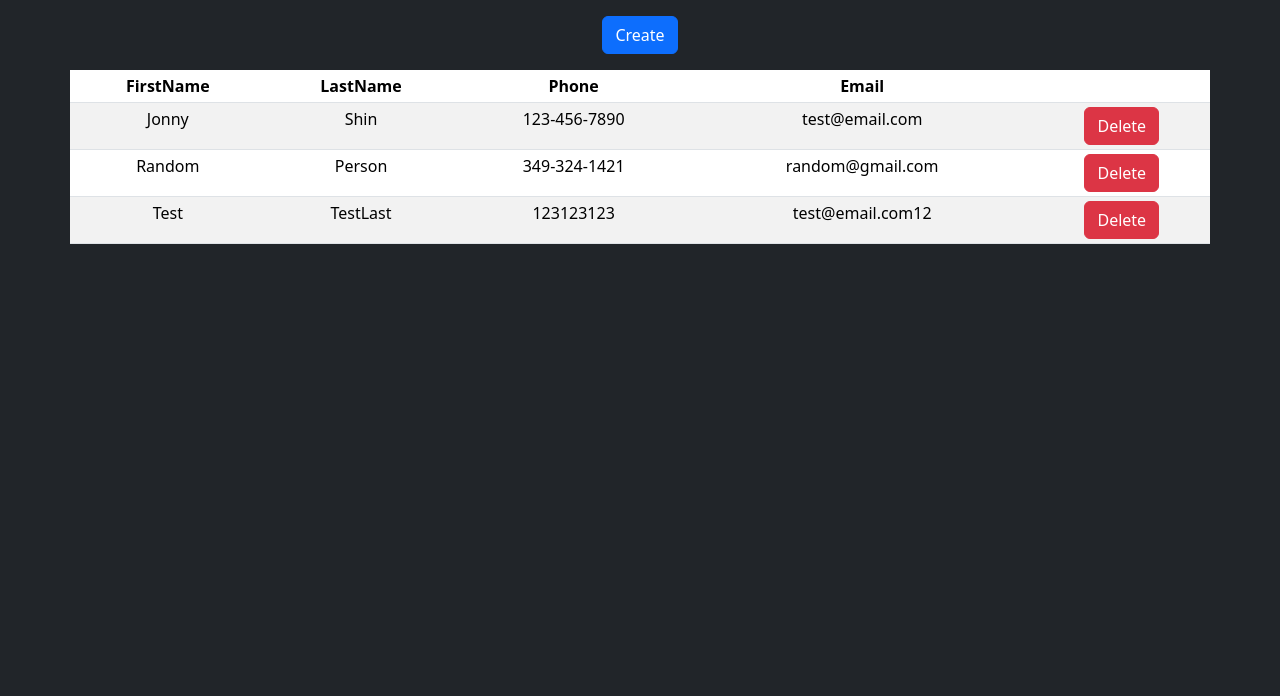
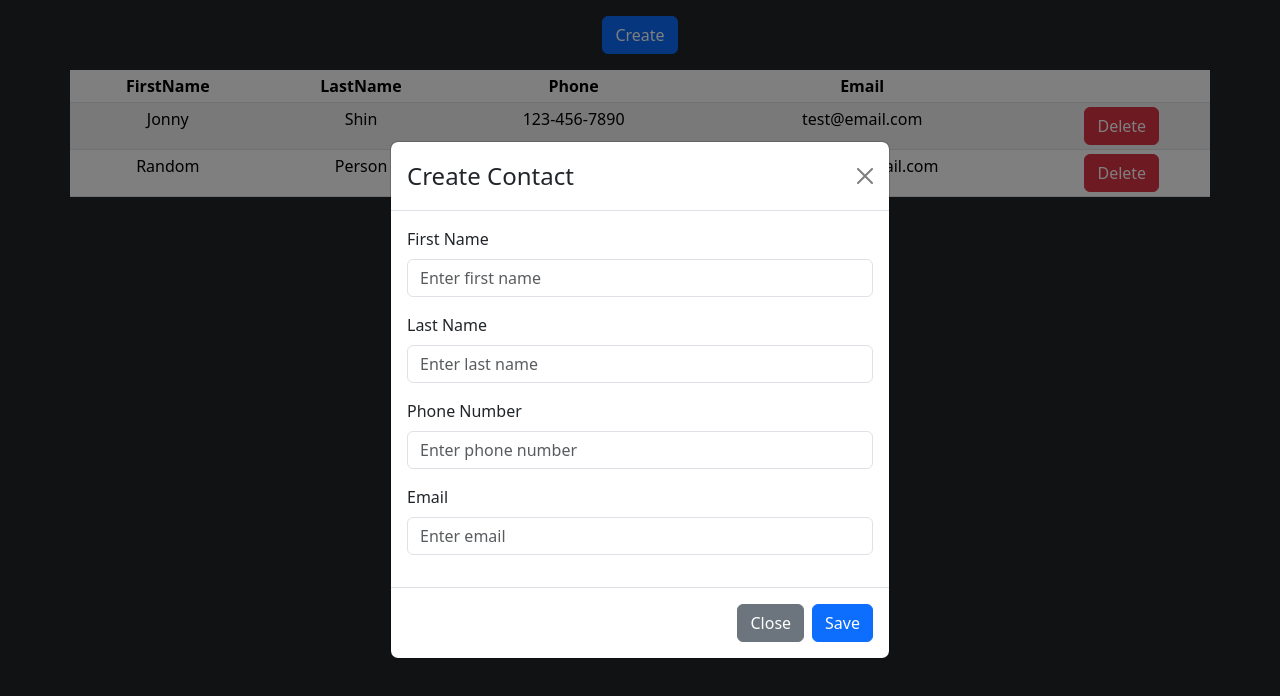
Before and after one commit to JShinault0620/rlcm, a React (Vite) app in the folder front/: page / in a window 1280 px wide. Both pictures are taken after a click on the button "Create". Shown: the top 696 px of the page. Built offline with nearby package versions, Linux system fonts and the light colour scheme.

Commit message:
create contact modal

```diff
--- a/front/src/components/CreateModal.tsx
+++ b/front/src/components/CreateModal.tsx
@@ -1,22 +1,84 @@
-import {Modal, Button} from 'react-bootstrap'
+import React, { useState } from 'react'
+import {Modal, Button, Form} from 'react-bootstrap'
+import { useContactsContext } from '../context/contacts.tsx'
 
-const CreateModal = () => {
+interface ModalProps {
+    show: boolean
+    handleClose: () => void
+}
+
+const CreateModal: React.FC<ModalProps> = ({ show, handleClose }) => {
+    const { addContact } = useContactsContext()
+    const [ firstName, setFirstName ] = useState('')
+    const [ lastName, setLastName ] = useState('')
+    const [ phoneNumber, setPhoneNumber ] = useState('')
+    const [ email, setEmail ] = useState('')
+
+    const handleAddContact = () => {
+        if (!firstName || !lastName || !phoneNumber || !email) return
+
+        addContact({ firstName, lastName, phoneNumber, email })
+        setFirstName('')
+        setLastName('')
+        setPhoneNumber('')
+        setEmail('')
+
+        handleClose()
+    }
+
     return (
         <div className="modal show" style={{ display: 'block', position: 'initial' }}>
-            <Modal.Dialog>
+            <Modal show={show} onHide={handleClose} centered>
                 <Modal.Header closeButton>
                     <Modal.Title>Create Contact</Modal.Title>
                 </Modal.Header>
 
                 <Modal.Body>
-                    <p>Modal body text goes here.</p>
+                    <Form>
+                        <Form.Group className="mb-3">
+                            <Form.Label>First Name</Form.Label>
+                            <Form.Control
+                                type="text"
+                                placeholder="Enter first name"
+                                value={firstName}
+                                onChange={(e) => setFirstName(e.target.value)}
+                            />
+                        </Form.Group>
+                        <Form.Group className="mb-3">
+                            <Form.Label>Last Name</Form.Label>
+                            <Form.Control
+                                type="text"
+                                placeholder="Enter last name"
+                                value={lastName}
+                                onChange={(e) => setLastName(e.target.value)}
+                            />
+                        </Form.Group>
+                        <Form.Group className="mb-3">
+                            <Form.Label>Phone Number</Form.Label>
+                            <Form.Control
+                                type="text"
+                                placeholder="Enter phone number"
+                                value={phoneNumber}
+                                onChange={(e) => setPhoneNumber(e.target.value)}
+                            />
+                        </Form.Group>
+                        <Form.Group className="mb-3">
+                            <Form.Label>Email</Form.Label>
+                            <Form.Control
+                                type="text"
+                                placeholder="Enter email"
+                                value={email}
+                                onChange={(e) => setEmail(e.target.value)}
+                            />
+                        </Form.Group>
+                    </Form>
                 </Modal.Body>
 
                 <Modal.Footer>
-                    <Button variant="secondary">Close</Button>
-                    <Button variant="primary">Save</Button>
+                    <Button variant="secondary" onClick={handleClose}>Close</Button>
+                    <Button variant="primary" onClick={handleAddContact}>Save</Button>
                 </Modal.Footer>
-            </Modal.Dialog>
+            </Modal>
         </div>
     )
 }
--- a/front/src/components/ViewContacts.tsx
+++ b/front/src/components/ViewContacts.tsx
@@ -1,15 +1,16 @@
-import React from 'react'
+import React, { useState } from 'react'
 import {Container, Row, Col, Table, Button} from 'react-bootstrap'
 import {ContactsProvider, useContactsContext} from '../context/contacts.tsx'
+import CreateModal from './CreateModal'
 
 const ContactsTable: React.FC = () => {
   const { contacts, addContact, deleteContact } = useContactsContext()
+  const [ showModal, setShowModal ] = useState(false)
 
   return (
     <Container>
-      <ContactsProvider>
       <Row className="justify-content-center">
-          <Col className="my-3 col-auto"><Button onClick={() => addContact({firstName: 'Test', lastName: 'TestLast', phoneNumber: '123123123', email: 'test@email.com12'})}>Create</Button></Col>
+        <Col className="my-3 col-auto"><Button onClick={() => setShowModal(true)}>Create</Button></Col>
         <Table className="text-center table-striped table-sm">
           <thead>
             <tr>
@@ -35,7 +36,8 @@ const ContactsTable: React.FC = () => {
           </tbody>
         </Table>
       </Row>
-      </ContactsProvider>
+
+      <CreateModal show={showModal} handleClose={() => setShowModal(false)}/>
     </Container>
   )
 }
```
Lines whose indentation alone changed are shown as unchanged.
